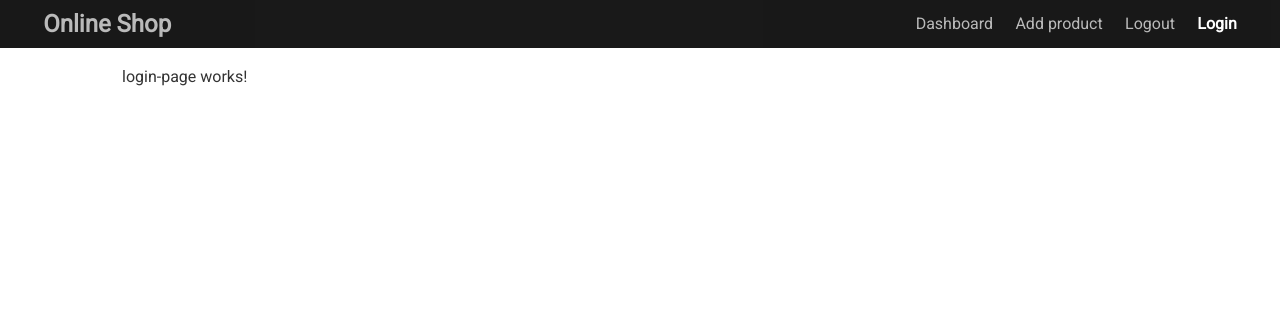
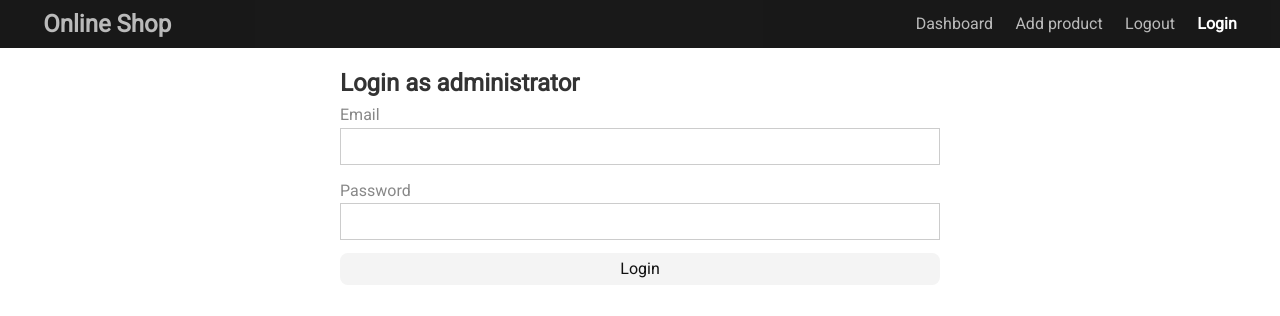
Before and after one commit to s2000promax/angular-shop, an Angular app: page /admin/login in a window 1280 px wide. Shown: the top 316 px of the page. Built offline with nearby package versions, Linux system fonts and the light colour scheme.

Commit message:
init: add loginForm

```diff
--- a/src/app/admin/admin.module.ts
+++ b/src/app/admin/admin.module.ts
@@ -9,6 +9,7 @@ import { AddPageComponent } from './add-page/add-page.component';
 import { DashboardPageComponent } from './dashboard-page/dashboard-page.component';
 import { EditPageComponent } from './edit-page/edit-page.component';
 import { OrdersPageComponent } from './orders-page/orders-page.component';
+import { FormsModule, ReactiveFormsModule } from '@angular/forms';
 
 const routes: Routes = [
   {
@@ -26,7 +27,9 @@ const routes: Routes = [
 @NgModule({
   imports: [
     CommonModule,
-    RouterModule.forChild(routes)
+    RouterModule.forChild(routes),
+    FormsModule,
+    ReactiveFormsModule,
   ],
   exports: [RouterModule],
   declarations: [
--- a/src/app/admin/login-page/login-page.component.html
+++ b/src/app/admin/login-page/login-page.component.html
@@ -1 +1,48 @@
-<p>login-page works!</p>
+<form
+  [formGroup]="form"
+  (ngSubmit)="submit()"
+>
+  <h2>Login as administrator</h2>
+
+  <div class="form-control">
+    <label for="email">Email</label>
+    <input
+      id="email"
+      type="email"
+      formControlName="email"
+    >
+    <div
+      *ngIf="form.get('email')?.touched && form.get('email')?.invalid"
+      class="validation"
+    >
+      <small *ngIf="form.get('email')?.errors">Enter email</small>
+      <small *ngIf="form.get('email')?.errors">Enter valid
+        email</small>
+    </div>
+  </div>
+
+  <div class="form-control">
+    <label for="email">Password</label>
+    <input
+      id="password"
+      type="password"
+      formControlName="password"
+    >
+    <div
+      *ngIf="form.get('password')?.touched && form.get('password')?.invalid"
+      class="validation"
+    >
+      <small *ngIf="form.get('password')?.errors">Enter
+        password</small>
+      <small *ngIf="form.get('password')?.errors">
+        Password must be
+        {{form.get('password')?.errors}}
+        characters. Now it has
+        {{form.get('password')?.errors}}
+      </small>
+    </div>
+  </div>
+
+  <button type="submit" class="btn btn-primary btn-block" [disabled]="form.invalid || submited">Login</button>
+
+</form>
--- a/src/app/admin/login-page/login-page.component.scss
+++ b/src/app/admin/login-page/login-page.component.scss
@@ -0,0 +1,4 @@
+form {
+  max-width: 600px;
+  margin: 0 auto;
+}
--- a/src/app/admin/login-page/login-page.component.ts
+++ b/src/app/admin/login-page/login-page.component.ts
@@ -1,10 +1,36 @@
-import { Component } from '@angular/core';
+import { Component, OnInit } from '@angular/core';
+import {
+  FormBuilder,
+  FormGroup,
+  Validators
+} from '@angular/forms';
+import { Form } from '../../shared/types/form.type';
+
+interface LoginInterface {
+  email: string;
+  password: string;
+}
 
 @Component({
   selector: 'app-login-page',
   templateUrl: './login-page.component.html',
   styleUrls: ['./login-page.component.scss']
 })
-export class LoginPageComponent {
+export class LoginPageComponent implements OnInit {
+  form!: FormGroup<Form<LoginInterface>>;
+  submited: boolean = false;
 
+  constructor(private formBuilder: FormBuilder) {
+  }
+
+  ngOnInit() {
+    this.form = this.formBuilder.nonNullable.group({
+      email: ['', [Validators.required, Validators.email]],
+      password: ['', [Validators.required, Validators.minLength(6)]]
+    });
+  }
+
+  submit() {
+
+  }
 }
```
Also changed, not shown: src/app/shared/types/form.type.ts (added, +7 -0 lines).
